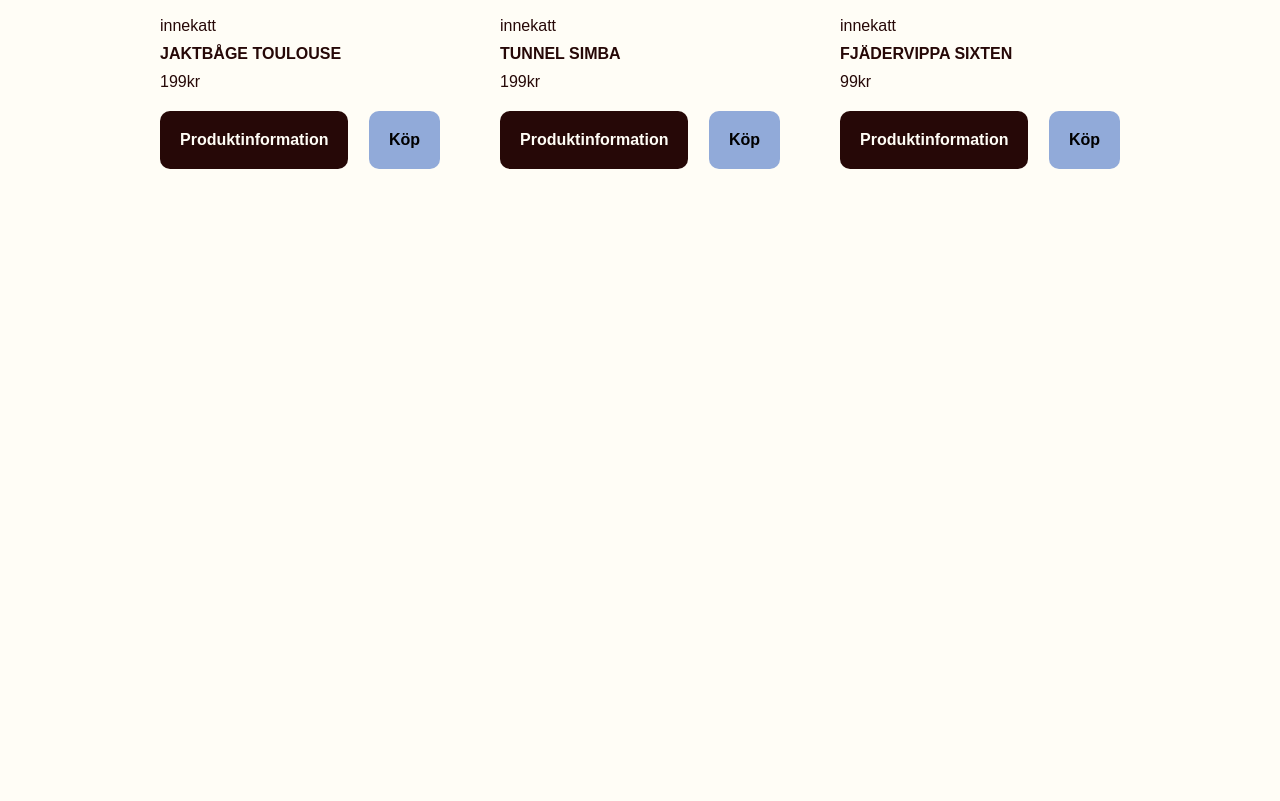
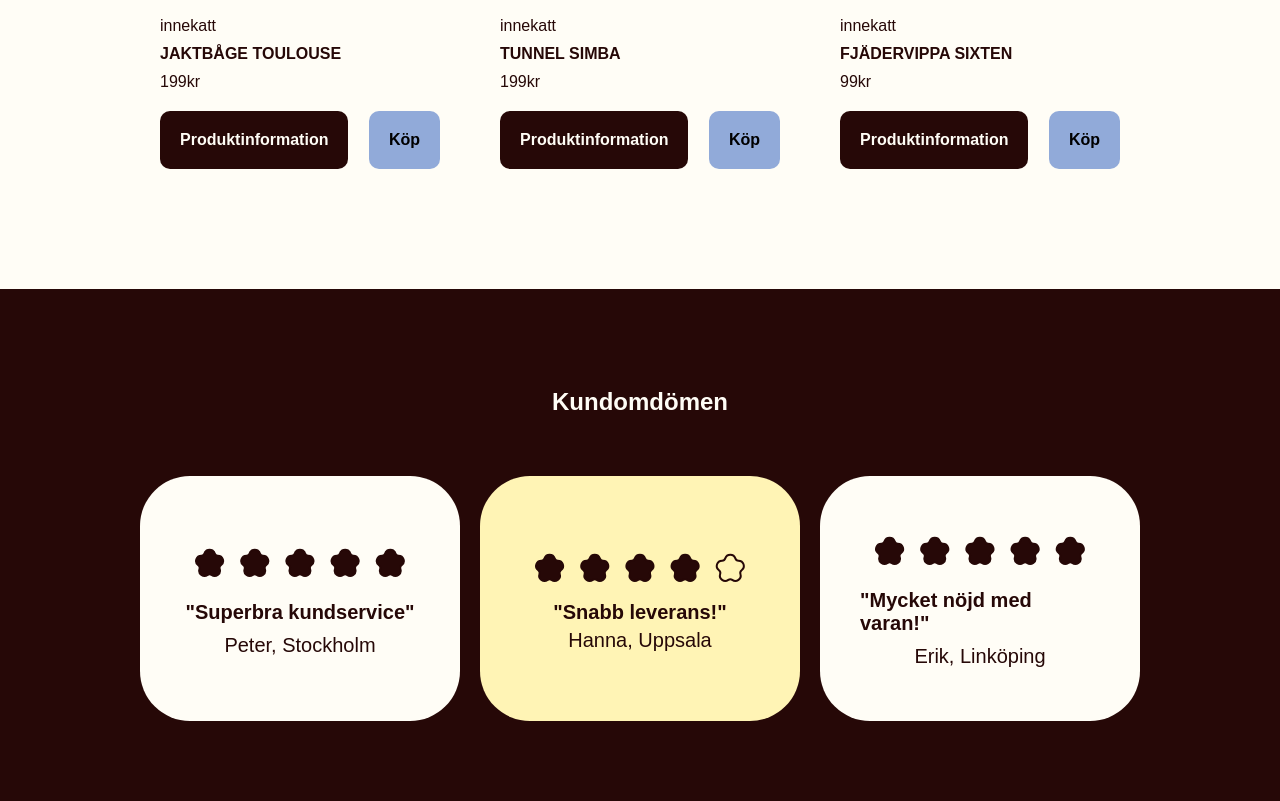
Before and after one commit to fridapalms/innekatt-webshop, a website built with Vite: page index.html in a window 1280 px wide. Shown: the part 2498-3299 px from the top of the page. Before the commit the page ends 2787 px from the top, so only its background shows below. Built offline with nearby package versions, Linux system fonts and the light colour scheme; a web font is replaced by a local one.

Commit message:
reviews section done

```diff
--- a/index.html
+++ b/index.html
@@ -43,6 +43,32 @@
         <h1>Produkter</h1>
         <div class="js-products" id="js-products"></div>
       </section>
+      <section class="reviews-section">
+        <h1>Kundomdömen</h1>
+        <div class="reviews" id="reviews">
+          <div class="review">
+            <div class="stars">
+              <img src="/star-img-1.svg" alt="star rating" class="star-img-1" />
+            </div>
+            <p class="review-text">"Superbra kundservice"</p>
+            <p class="reviewer">Peter, Stockholm</p>
+          </div>
+          <div class="review-yellow">
+            <div class="stars">
+              <img src="/star-img-2.svg" alt="star rating" class="star-img-2" />
+            </div>
+            <p class="review-text">"Snabb leverans!"</p>
+            <p class="reviewer">Hanna, Uppsala</p>
+          </div>
+          <div class="review">
+            <div class="stars">
+              <img src="/star-img-1.svg" alt="star rating" class="star-img-1" />
+            </div>
+            <p class="review-text">"Mycket nöjd med varan!"</p>
+            <p class="reviewer">Erik, Linköping</p>
+          </div>
+        </div>
+      </section>
     </div>
     <script type="module" src="/src/main.ts"></script>
   </body>
--- a/src/scss/style.scss
+++ b/src/scss/style.scss
@@ -225,3 +225,66 @@ header {
     }
   }
 }
+
+.reviews-section {
+  width: 100%;
+  display: flex;
+  flex-direction: column;
+  align-items: center;
+  gap: 40px;
+  padding: 80px 40px;
+  background-color: $cat-black;
+
+  h1 {
+    color: $cream-beige;
+  }
+}
+
+.reviews {
+  display: flex;
+  flex-direction: row;
+  flex-wrap: wrap;
+  gap: 20px;
+  justify-content: center;
+  align-items: center;
+}
+
+.review {
+  width: 320px;
+  height: 245px;
+  background-color: $cream-beige;
+  border-radius: 50px;
+  display: flex;
+  flex-direction: column;
+  justify-content: center;
+  align-items: center;
+  padding: 40px;
+  gap: 10px;
+
+  p {
+    margin: 0;
+    font-size: 20px;
+  }
+}
+
+.review-yellow {
+  background-color: $sun-yellow;
+  width: 320px;
+  height: 245px;
+  border-radius: 50px;
+  display: flex;
+  flex-direction: column;
+  justify-content: center;
+  align-items: center;
+  padding: 40px;
+  gap: 5px;
+
+  p {
+    margin: 0;
+    font-size: 20px;
+  }
+}
+
+.review-text {
+  font-weight: $bold;
+}
```
Also changed, not shown: public/star-img-1.svg (added), public/star-img-2.svg (added).
